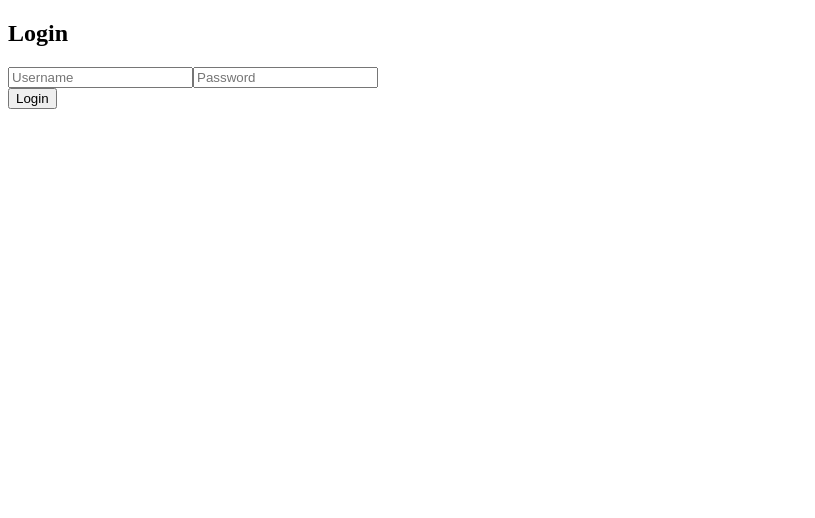
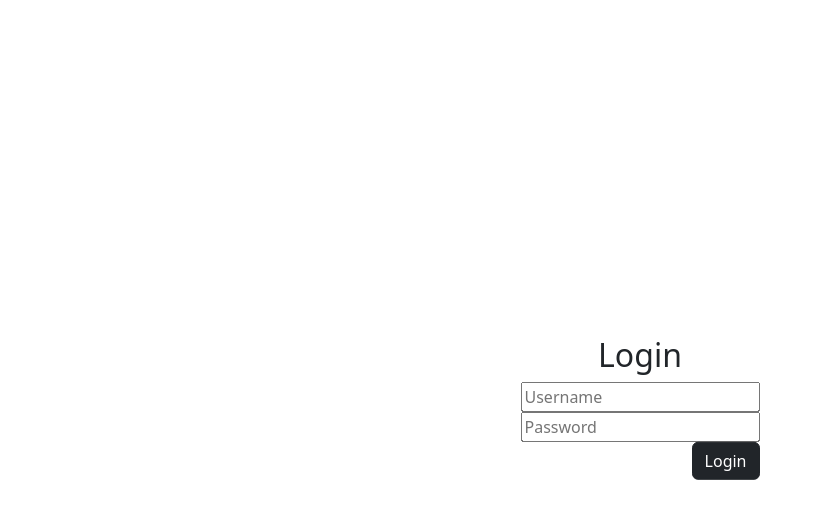
Before and after one commit to Clyderitchie/tellerCentral, a React (Vite) app in the folder client/: page / in a window 1280 px wide. Shown: the top 518 px of the page, without its empty margins (0-815 px from the left). Built offline with nearby package versions, Linux system fonts and the light colour scheme.

Commit message:
Imported bootstrap framework and styling login page

```diff
--- a/client/index.html
+++ b/client/index.html
@@ -1,13 +1,21 @@
 <!doctype html>
 <html lang="en">
+
 <head>
   <meta charset="UTF-8" />
   <link rel="icon" type="image/svg+xml" href="/vite.svg" />
   <meta name="viewport" content="width=device-width, initial-scale=1.0" />
   <title>Teller Central</title>
+  <link href="https://cdn.jsdelivr.net/npm/bootstrap@5.3.2/dist/css/bootstrap.min.css" rel="stylesheet"
+    integrity="sha384-T3c6CoIi6uLrA9TneNEoa7RxnatzjcDSCmG1MXxSR1GAsXEV/Dwwykc2MPK8M2HN" crossorigin="anonymous">
 </head>
+
 <body>
   <div id="root"></div>
+  <script src="https://cdn.jsdelivr.net/npm/bootstrap@5.3.2/dist/js/bootstrap.bundle.min.js"
+    integrity="sha384-C6RzsynM9kWDrMNeT87bh95OGNyZPhcTNXj1NW7RuBCsyN/o0jlpcV8Qyq46cDfL"
+    crossorigin="anonymous"></script>
   <script type="module" src="/src/main.jsx"></script>
 </body>
+
 </html>
--- a/client/package.json
+++ b/client/package.json
@@ -13,6 +13,7 @@
     "@apollo/client": "^3.9.2",
     "@emotion/react": "^11.11.3",
     "@emotion/styled": "^11.11.0",
+    "@vitejs/plugin-react-swc": "^3.5.0",
     "graphql": "^16.8.1",
     "jwt-decode": "^3.1.2",
     "qrcode": "^1.5.3",
@@ -20,7 +21,6 @@
     "react-dom": "^18.2.0",
     "react-dropzone": "^14.2.3",
     "react-router-dom": "^6.2.1",
-    "@vitejs/plugin-react-swc": "^3.5.0",
     "vite": "^5.0.8"
   },
   "devDependencies": {
@@ -30,6 +30,5 @@
     "eslint-plugin-react": "^7.33.2",
     "eslint-plugin-react-hooks": "^4.6.0",
     "eslint-plugin-react-refresh": "^0.4.5"
-
   }
 }
--- a/client/src/pages/login.jsx
+++ b/client/src/pages/login.jsx
@@ -3,6 +3,8 @@ import { useState } from 'react';
 import { useNavigate } from 'react-router';
 import { useMutation } from '@apollo/client';
 import { LOGIN } from '../utils/mutations';
+
+import './pages.css';
 
 const Login = ({ handleLogin }) => {
     const [loginUsername, setLoginUsername] = useState('');
@@ -32,7 +34,7 @@ const Login = ({ handleLogin }) => {
 
     return (
         <>
-            <div className="container">
+                <div id="loginContainer" className="container d-flex justify-content-center align-items-center">
                     <div className="d-flex justify-content-center">
                         <div className="col-8">
                             <div className="d-flex justify-content-center">
@@ -41,10 +43,10 @@ const Login = ({ handleLogin }) => {
                                         Login
                                     </h2>
                                     <form className="d-flex flex-column" onSubmit={handleLoginSubmit}>
-                                    <input type="text" className="input-field" placeholder="Username"  value={loginUsername} onChange={(e) => setLoginUsername(e.target.value)}  />
-                                    <input type="password" className="login-form" placeholder="Password" value={loginPassword} onChange={(e) => setLoginPassword(e.target.value)} />
+                                        <input type="text" className="input-field loginInput" placeholder="Username" value={loginUsername} onChange={(e) => setLoginUsername(e.target.value)} />
+                                        <input type="password" className="login-form loginInput" placeholder="Password" value={loginPassword} onChange={(e) => setLoginPassword(e.target.value)} />
                                         <div className="d-flex justify-content-end">
-                                        <button className='submit-button btn btn-dark w-25' type="submit" disabled={loginLoading} >Login</button>
+                                            <button className='submit-button btn btn-dark' type="submit" disabled={loginLoading} >Login</button>
                                         </div>
                                     </form>
                                     {loginError && <p className='error-message'>Error: {loginError.message} </p>}
--- /dev/null
+++ b/client/src/pages/pages.css
@@ -0,0 +1,11 @@
+/* Login Page */
+#loginContainer {
+    position: fixed;
+    top: 50%;
+    left: 50%;
+    transform: translate(-50%, -50%);
+};
+
+.loginInput {
+    width: 175%;
+}
```
Also changed, not shown: package.json (+5 -3 lines), 1 other file (tests, documents, lock files or other folders). Lines whose indentation alone changed are shown as unchanged.
